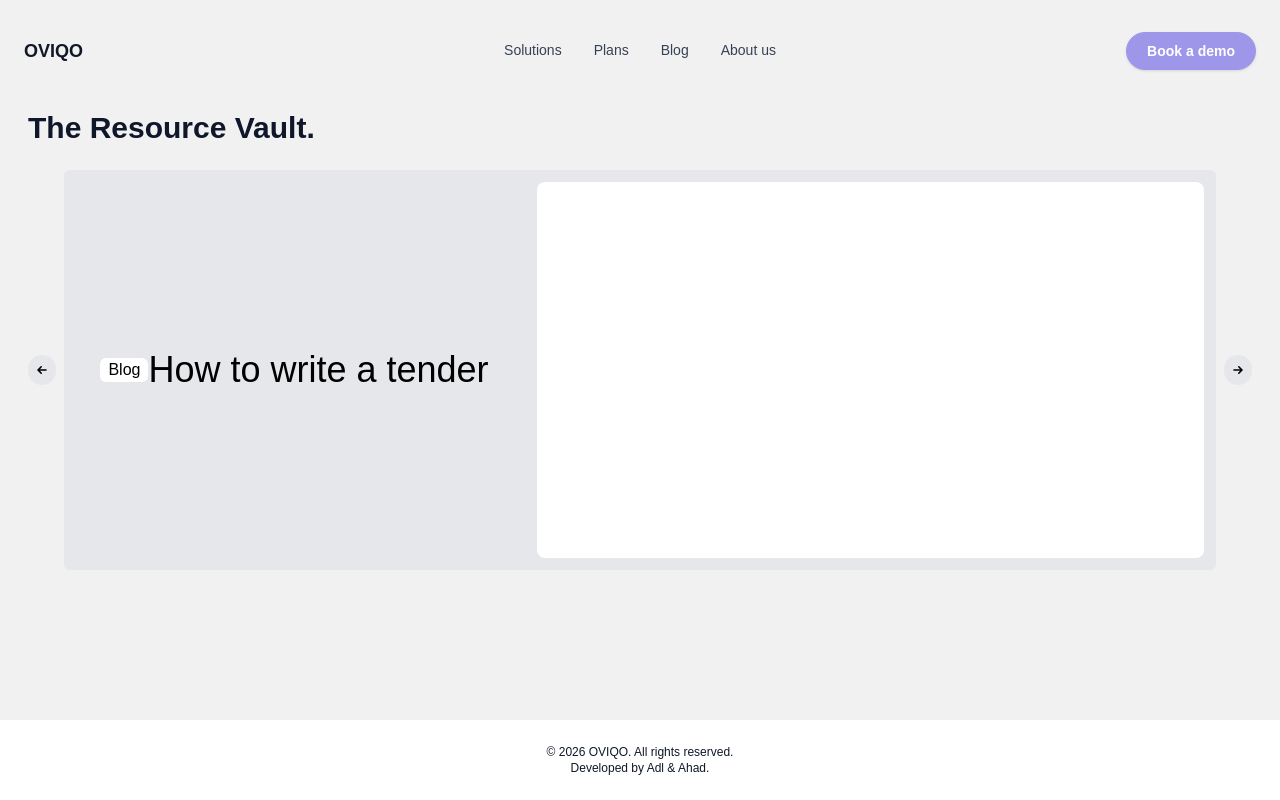
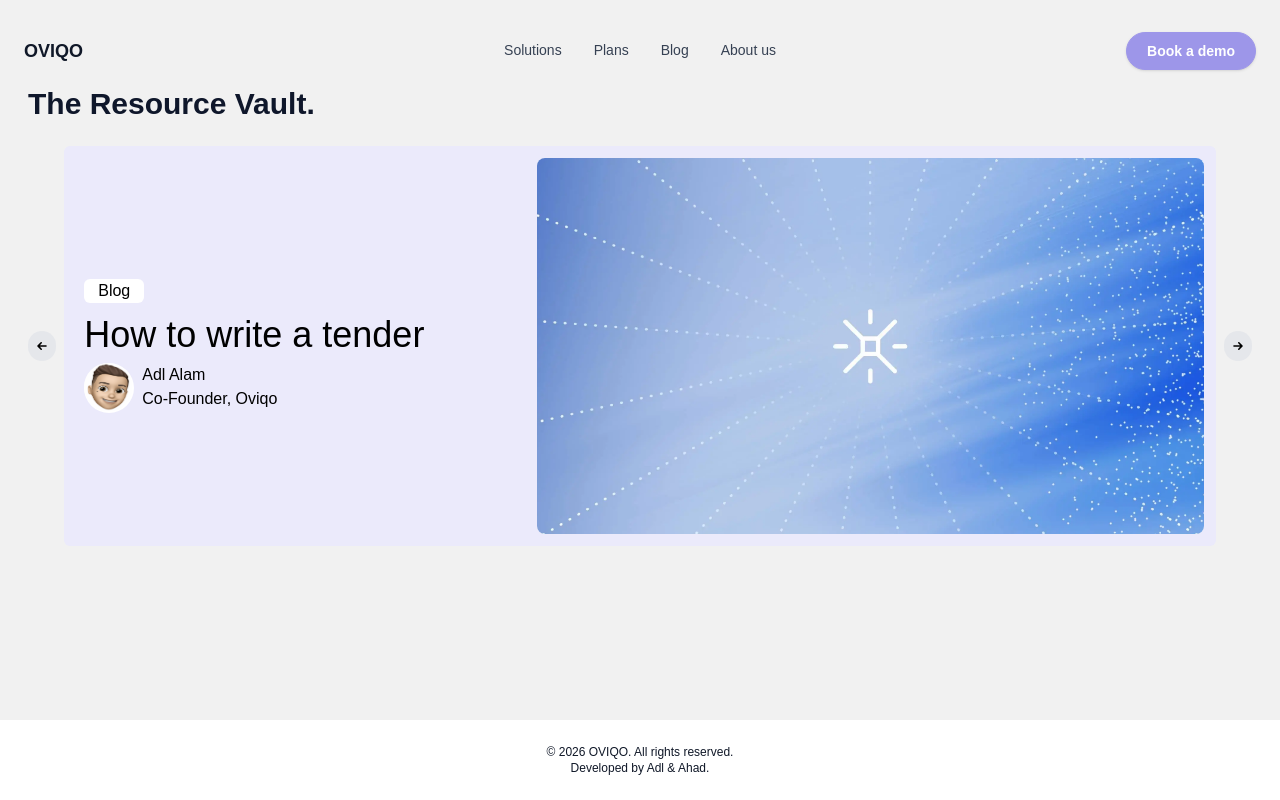
Before and after one commit to Oviqo-dev/oviqo-web, a Next.js app: page /blog in a window 1280 px wide. Built offline with nearby package versions, Linux system fonts and the light colour scheme.

Commit message:
updated blog page, added purple background to the cards, author and also image of article

```diff
--- a/app/blog/page.tsx
+++ b/app/blog/page.tsx
@@ -5,20 +5,28 @@ import Link from 'next/link';
 import Carousel from "../../components/carousel";
 
 
+
+
 export default function Blog(){
     const carouselData = [
       {
         title: 'Change in tenders',
-        type: 'Article'
+        type: 'Article',
+        author: 'Ahad Alam',
+        authorTitle:'Co-Founder, Oviqo'
 
       },
       {
         title: 'How to write a tender',
-        type: 'Blog'
+        type: 'Blog',
+        author: 'Adl Alam',
+        authorTitle:'Co-Founder, Oviqo'
       },
       {
         title: 'NHS awards lift tender',
-        type: 'News'
+        type: 'News',
+        author: 'Ahad Alam',
+        authorTitle:'Co-Founder, Oviqo'
       }
 
     ];
@@ -125,9 +133,9 @@ export default function Blog(){
       </div>
 
 
-          <main className="flex-1 flex mx-auto flex-col w-full max-w-7xl justify-between pt-0 pl-7 pr-7">
+          <main className="flex-1 flex mx-auto flex-col w-full max-w-7xl justify-between pt-0 mt-0 pl-7 pr-7">
             <section>
-            <h1 className="text-3xl font-bold text-slate-900 py-6 text-left">
+            <h1 className="text-3xl font-bold text-slate-900 pt-0 py-6 text-left">
               The Resource Vault.
             </h1>
 
--- a/components/carousel.tsx
+++ b/components/carousel.tsx
@@ -1,8 +1,13 @@
 import { HiArrowSmLeft, HiArrowSmRight } from "react-icons/hi";
+import Image from 'next/image';
+import userProfile from '../public/memoji.png';
+import blogImage from '../public/blogImage.png'
 
 interface CarouselItems{
     title: string;
     type: string;
+    author: string;
+    authorTitle:string;
 }
 
 interface CarouselProps{
@@ -12,8 +17,12 @@ interface CarouselProps{
 }
 
 
+
+
+
 export default function Carousel({activeItemIndex, setActiveItemIndex, carouselData}:CarouselProps)
 {
+
     return(
         <>
         <div className="text-black flex items-center gap-2">
@@ -32,15 +41,35 @@ export default function Carousel({activeItemIndex, setActiveItemIndex, carouselD
         </button>
 
 
-        <div className="w-full max-w-full grid bg-gray-200 rounded-md h-100">
+        <div className="w-full max-w-full grid bg-[#EBEAFB] rounded-md h-100">
             <div className="flex">
-                <div className="flex-1 max-w-[40%] flex items-center justify-center">
-                    <div className="bg-white rounded-md p-2 pt-0 pb-0"><div>{carouselData[activeItemIndex].type}</div></div>
+                <div className="flex-1 max-w-[40%] flex flex-col pl-5 justify-center">
+                    <div className="bg-white rounded-md p-2 mb-3 pt-0 pb-0 max-w-15 flex justify-center items-center"><div>{carouselData[activeItemIndex].type}</div></div>
                     <div className="text-4xl " >{carouselData[activeItemIndex].title}</div>
+                    <div className="justify-left flex pt-2 ml-0 pl-0">
+                        <div className="w-12.5 h-12.5 rounded-full bg-white ">
+
+                            <Image
+                                src={userProfile}
+                                alt="Profile picture of the author"
+
+                                placeholder="blur"
+                                className="w-12 h-12 rounded-full"
+                            />
+
+
+
+                        </div>
+                        <div className="pl-2">
+
+                        <p>{carouselData[activeItemIndex].author}</p>
+                        <p>{carouselData[activeItemIndex].authorTitle}</p>
+                        </div>
+                    </div>
                 </div>
 
                 <div className="flex-1 max-w-[60%] bg-white m-3 rounded-lg">
-
+                    <Image src={blogImage} alt="blogImage" className="w-full h-full object-cover rounded-lg"/>
                 </div>
 
             </div>
```
Also changed, not shown: public/blogImage.png (added), public/memoji.png (added).
